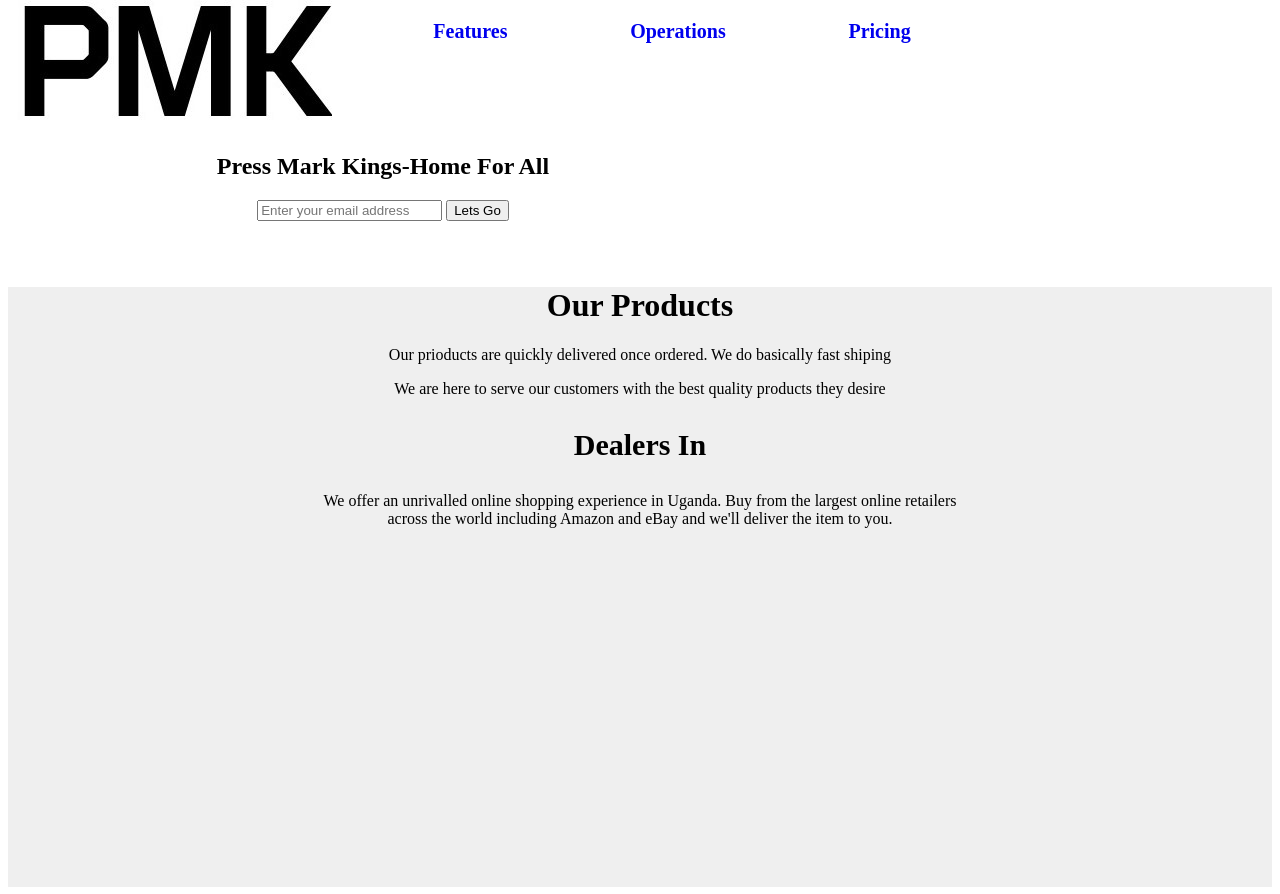
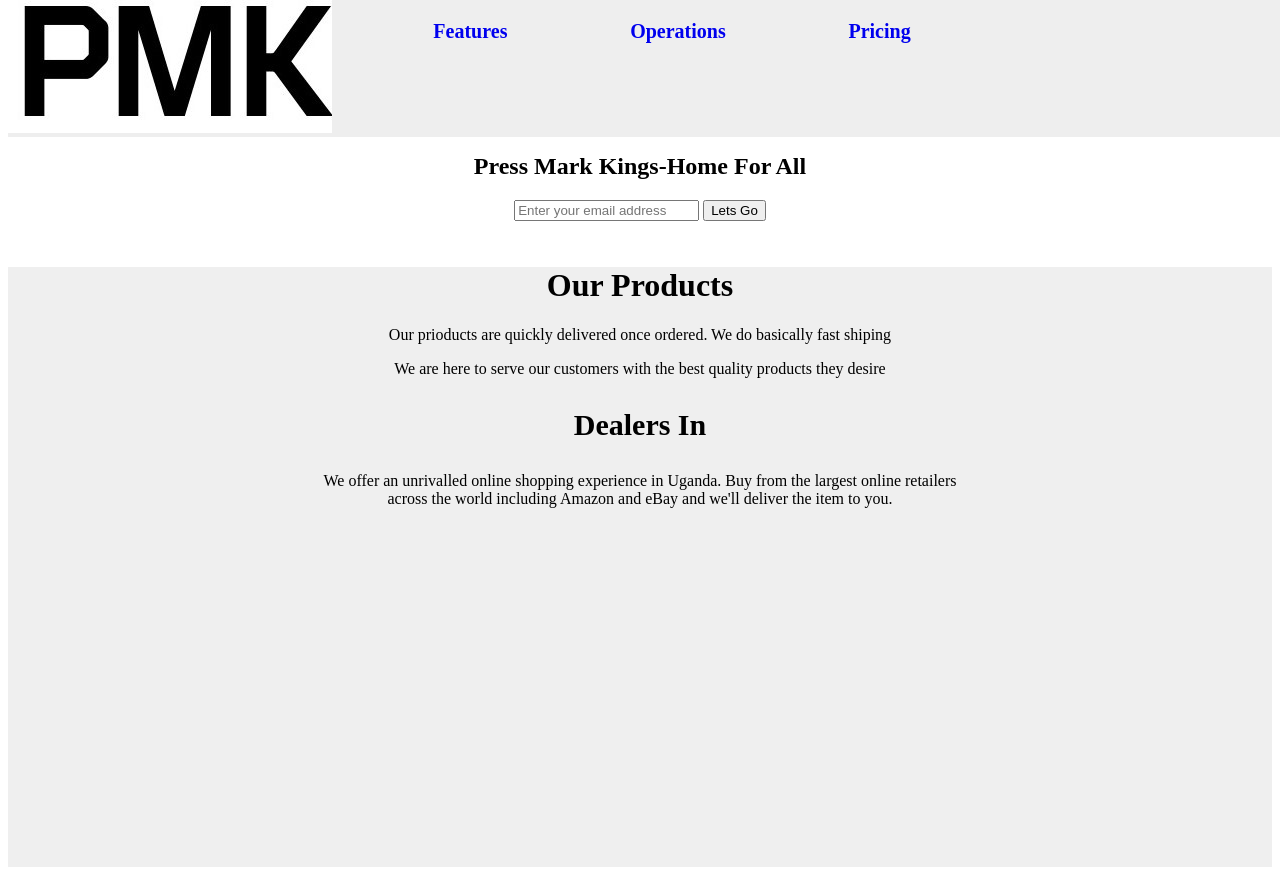
Before and after one commit to Gabby109/On-Line-General-Sales, a plain HTML site: page Index.html in a window 1280 px wide. Shown: the top 894 px of the page. Drawn offline with Linux system fonts and the light colour scheme.

Commit message:
change css

```diff
--- a/Big.css
+++ b/Big.css
@@ -9,10 +9,11 @@
 #section {
     display: flex;
     justify-content: center;
-    width:700px;
+    background-color: white;
+    width: 100%;
     flex-direction: column;
     align-items: center;
-    margin-bottom: 20px;
+    margin-bottom: 0px;
     margin-top:100px;
 }
 #nav-bar ul {
@@ -29,7 +30,7 @@
     display: flex;
     flex-direction: row;
     position: fixed;
-    background-color: white;
+    background-color: #eee;
     top: 0px;
 }
 
@@ -50,6 +51,7 @@ li {
     background-color: #eeee;
     text-align: center;
     height: 600px;
+    margin-top:
 }
 #pricing {
     margin-top: 60px;
```
Also changed, not shown: 1 other file.
